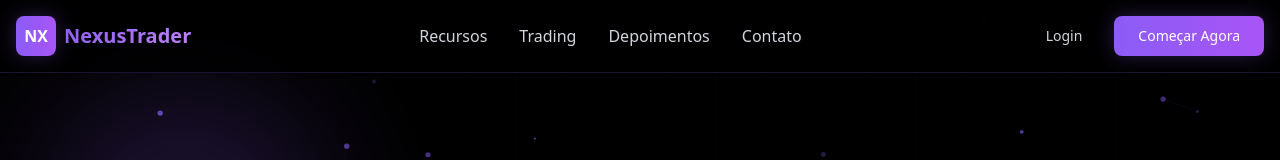
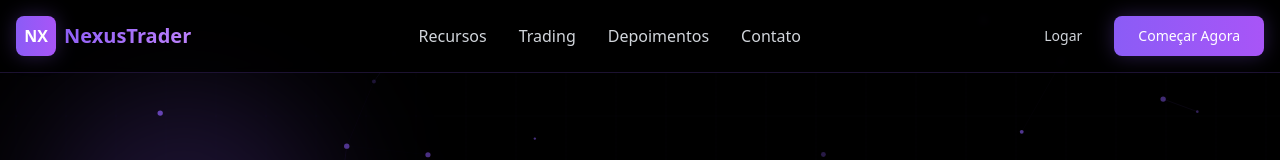
Before and after one commit to newlukao/purple-trading-nexus, a React (Vite) app: page / in a window 1280 px wide. Shown: the top 160 px of the page. Built offline with nearby package versions, Linux system fonts and the light colour scheme.

Commit message:
Fix: Change "Login" button to "Logar"
Changes the text of the "Login" button in the header to "Logar".

```diff
--- a/src/components/Header.tsx
+++ b/src/components/Header.tsx
@@ -65,7 +65,7 @@ const Header = () => {
         {/* Desktop CTA Buttons */}
         <div className="hidden md:flex items-center space-x-3 lg:space-x-4">
           <Button variant="ghost" className="text-gray-300 hover:text-white transition-colors duration-300">
-            Login
+            Logar
           </Button>
           <Button className="bg-gradient-to-r from-trading-primary to-trading-secondary hover:from-trading-secondary hover:to-trading-accent text-white px-4 lg:px-6 py-2 rounded-lg glow-effect transition-all duration-300 transform hover:scale-105">
             Começar Agora
@@ -100,7 +100,7 @@ const Header = () => {
 
             <div className="flex flex-col space-y-4 mt-8">
               <Button variant="ghost" className="text-xl text-gray-300 hover:text-white">
-                Login
+                Logar
               </Button>
               <Button className="text-xl bg-gradient-to-r from-trading-primary to-trading-secondary hover:from-trading-secondary hover:to-trading-accent text-white px-8 py-3 rounded-lg glow-effect">
                 Começar Agora
```
